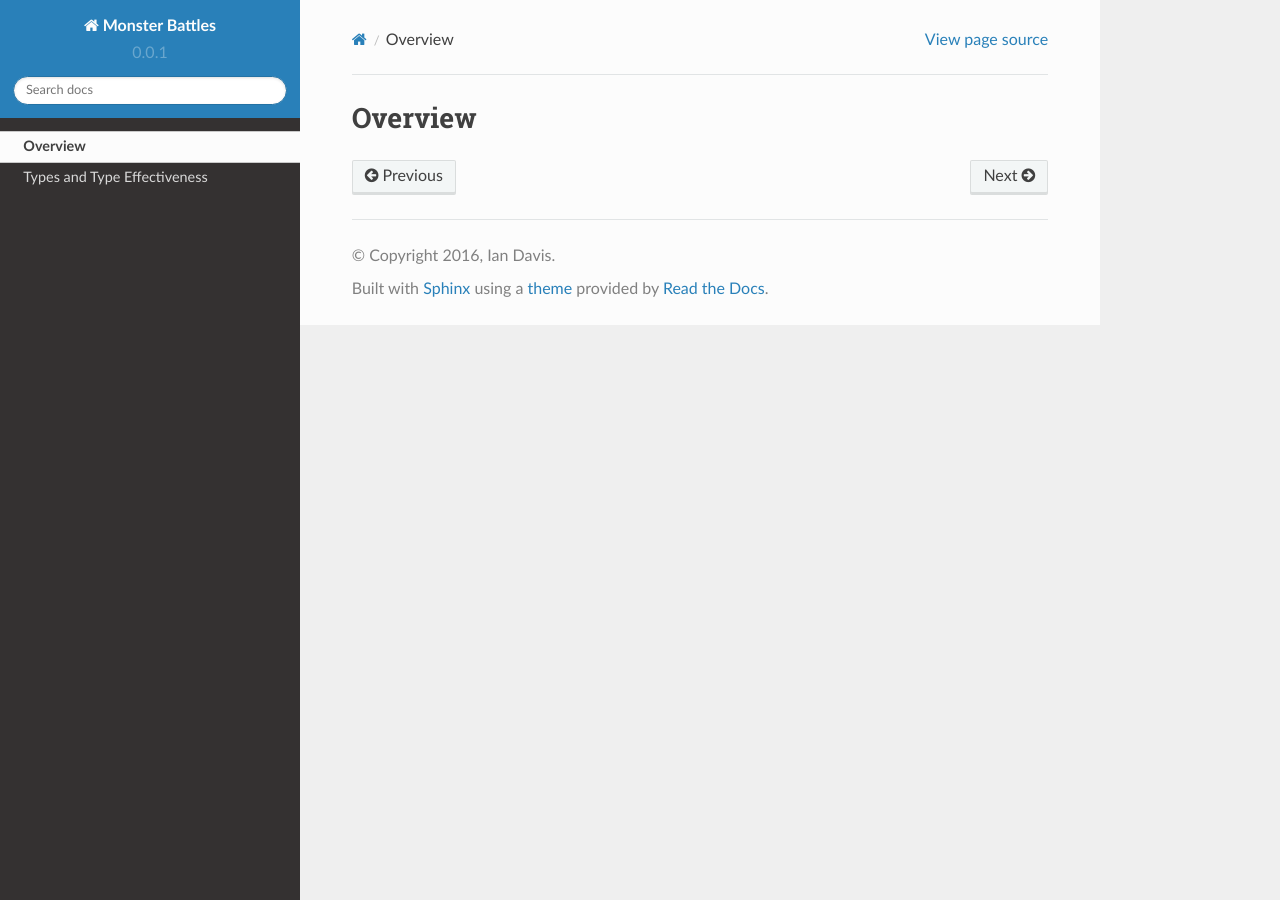
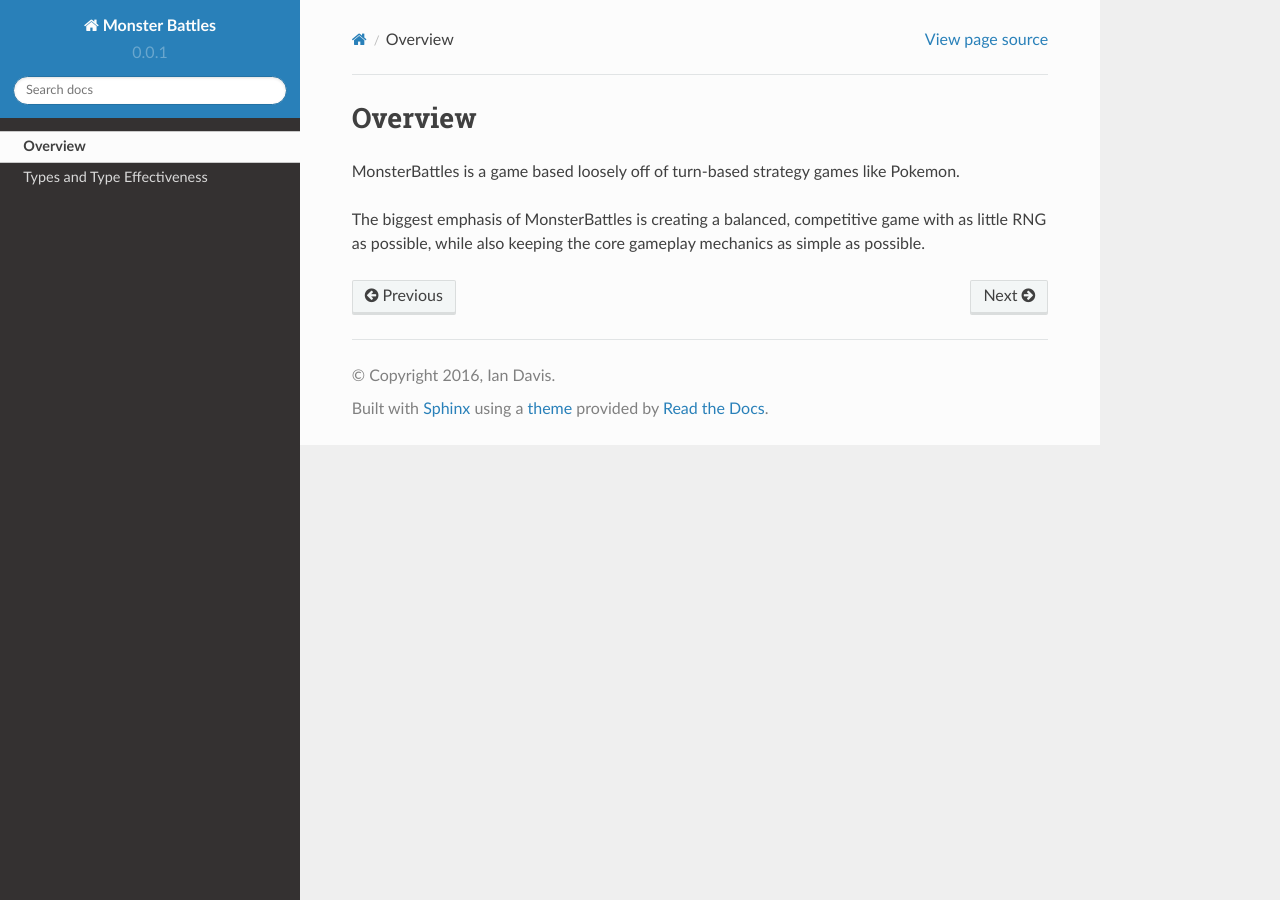
Before and after one commit to TheKewlStore/MonsterBattles, a Sphinx documentation site: the page built from doc/source/overview.rst, in a window 1280 px wide. Built offline with Sphinx 7.4.7 and the Read the Docs theme 2.0.0, drawn with Linux system fonts in a browser that asks for light colours.

Commit message:
Updating documentation

```diff
--- a/README.rst
+++ b/README.rst
@@ -1,6 +1,3 @@
-Monster Battles
-===========================================
-
 Overview
 -----------------------------
 MonsterBattles is a game based loosely off of turn-based strategy games like Pokemon.
--- a/doc/source/overview.rst
+++ b/doc/source/overview.rst
@@ -1,2 +1,6 @@
 Overview
 =====================================
+MonsterBattles is a game based loosely off of turn-based strategy games like Pokemon.
+
+The biggest emphasis of MonsterBattles is creating a balanced, competitive game with as little RNG as possible,
+while also keeping the core gameplay mechanics as simple as possible.
```
Also changed, not shown: doc/source/index.rst (+1 -8 lines).
